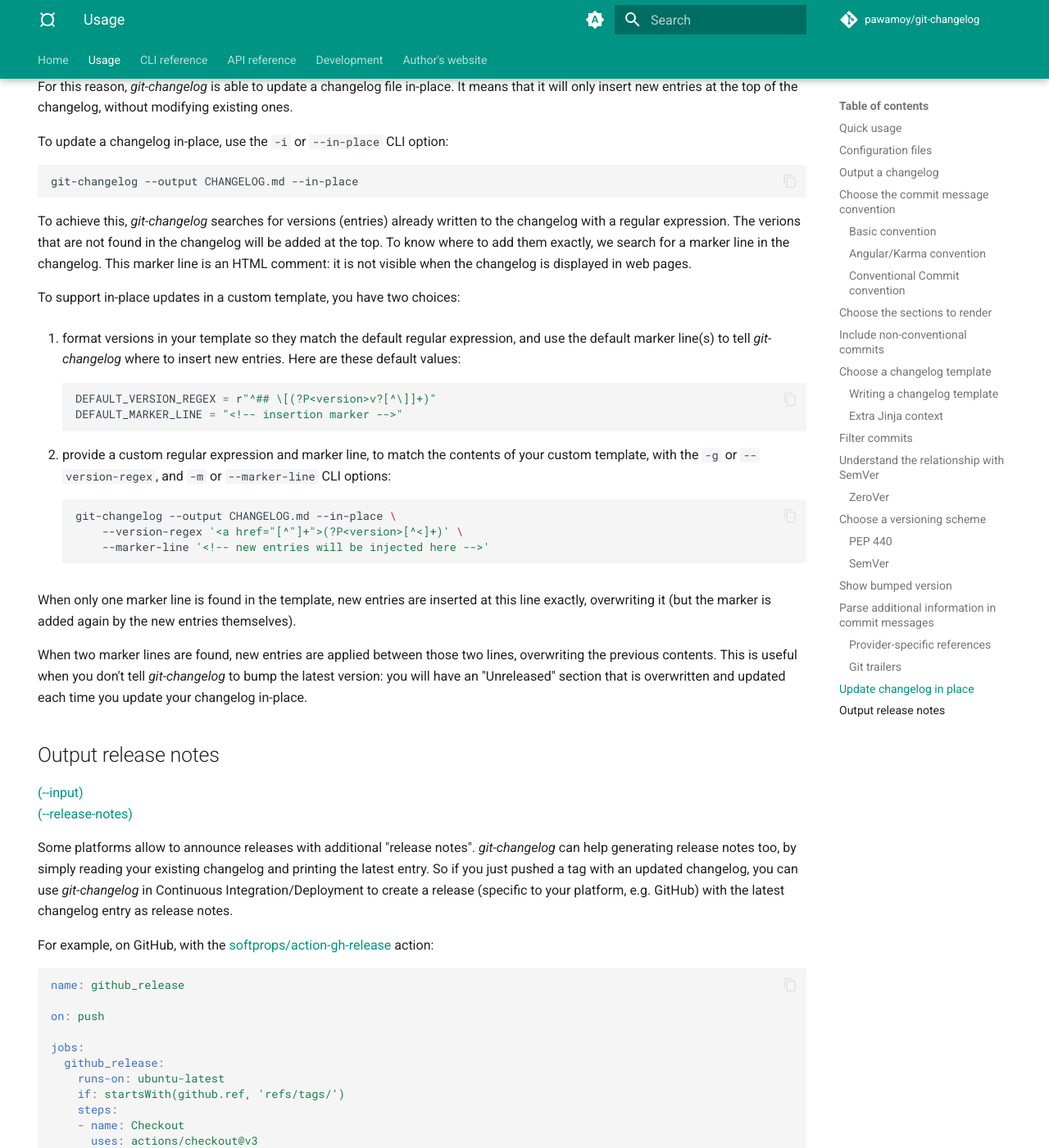
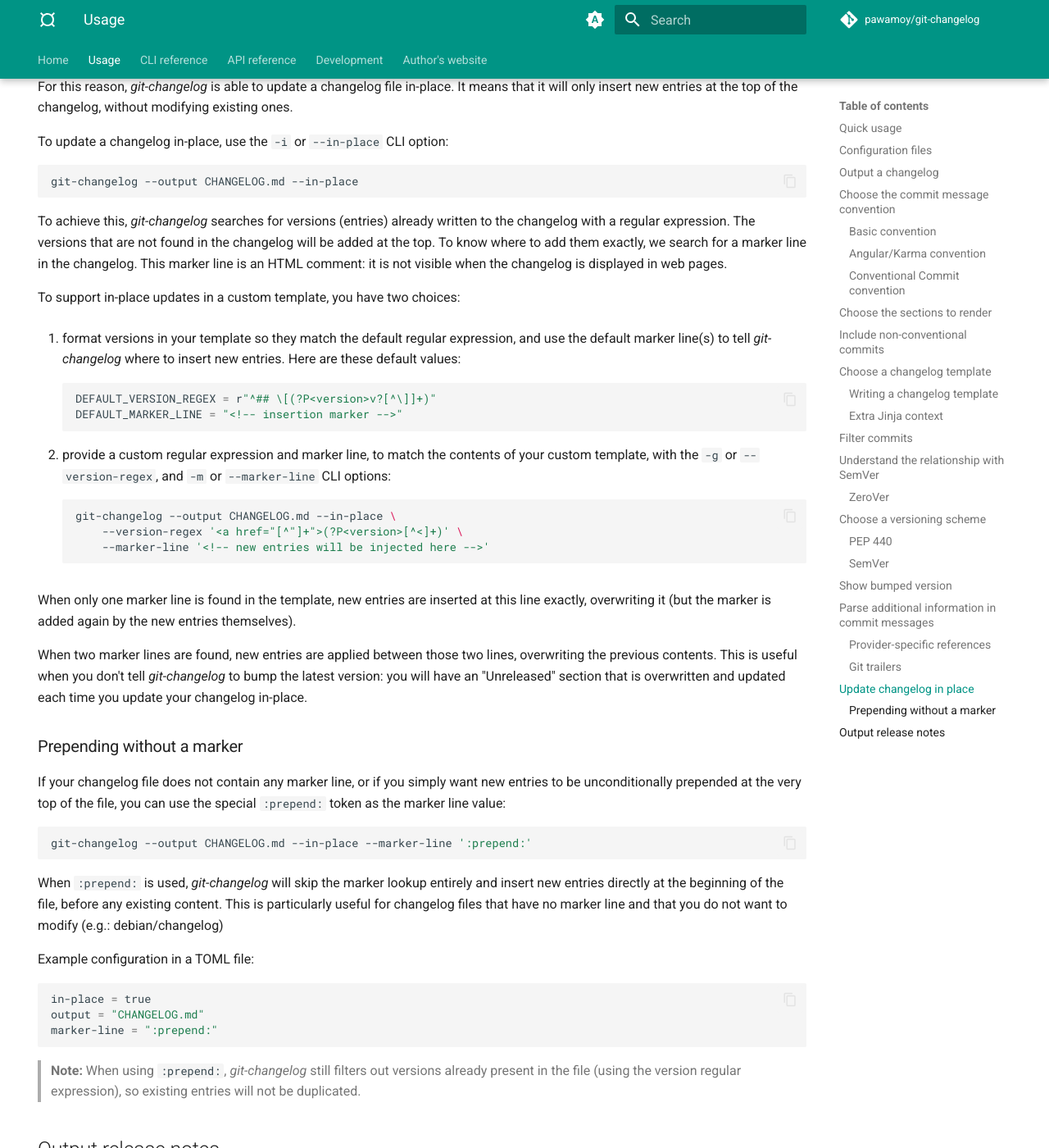
Before and after one commit to pawamoy/git-changelog, an MkDocs documentation site: the page built from docs/usage.md, in a window 1280 px wide and 1400 px high, scrolled down 17022 px. Shown: the whole window at 82% size. Built offline with MkDocs 1.6.1 and Material for MkDocs 9.7.7, drawn with Linux system fonts in a browser that asks for light colours; emoji names are drawn with the system emoji font; comment, search, counter and statistics services are not loaded.

Commit message:
feat: Add special marker-line `:prepend:`
Signed-off-by: Patrik Dufresne <patrik@ikus-soft.com>

````diff
--- a/docs/usage.md
+++ b/docs/usage.md
@@ -842,7 +842,7 @@ git-changelog --output CHANGELOG.md --in-place
 
 To achieve this, *git-changelog* searches for versions (entries)
 already written to the changelog with a regular expression.
-The verions that are not found in the changelog will be added at the top.
+The versions that are not found in the changelog will be added at the top.
 To know where to add them exactly, we search for a marker line in the changelog.
 This marker line is an HTML comment: it is not visible when the changelog
 is displayed in web pages.
@@ -877,6 +877,33 @@ those two lines, overwriting the previous contents.
 This is useful when you don't tell *git-changelog* to bump the latest version:
 you will have an "Unreleased" section that is overwritten and updated
 each time you update your changelog in-place.
+
+### Prepending without a marker
+
+If your changelog file does not contain any marker line, or if you simply want
+new entries to be unconditionally prepended at the very top of the file,
+you can use the special `:prepend:` token as the marker line value:
+
+```bash
+git-changelog --output CHANGELOG.md --in-place --marker-line ':prepend:'
+```
+
+When `:prepend:` is used, *git-changelog* will skip the marker lookup entirely
+and insert new entries directly at the beginning of the file, before any existing content.
+This is particularly useful for changelog files that have no marker line and that you do
+not want to modify (e.g.: debian/changelog)
+
+Example configuration in a TOML file:
+
+```toml
+in-place = true
+output = "CHANGELOG.md"
+marker-line = ":prepend:"
+```
+
+> **Note:** When using `:prepend:`, *git-changelog* still filters out versions
+> already present in the file (using the version regular expression),
+> so existing entries will not be duplicated.
 
 ## Output release notes
 
````
Also changed, not shown: 1 other file.
